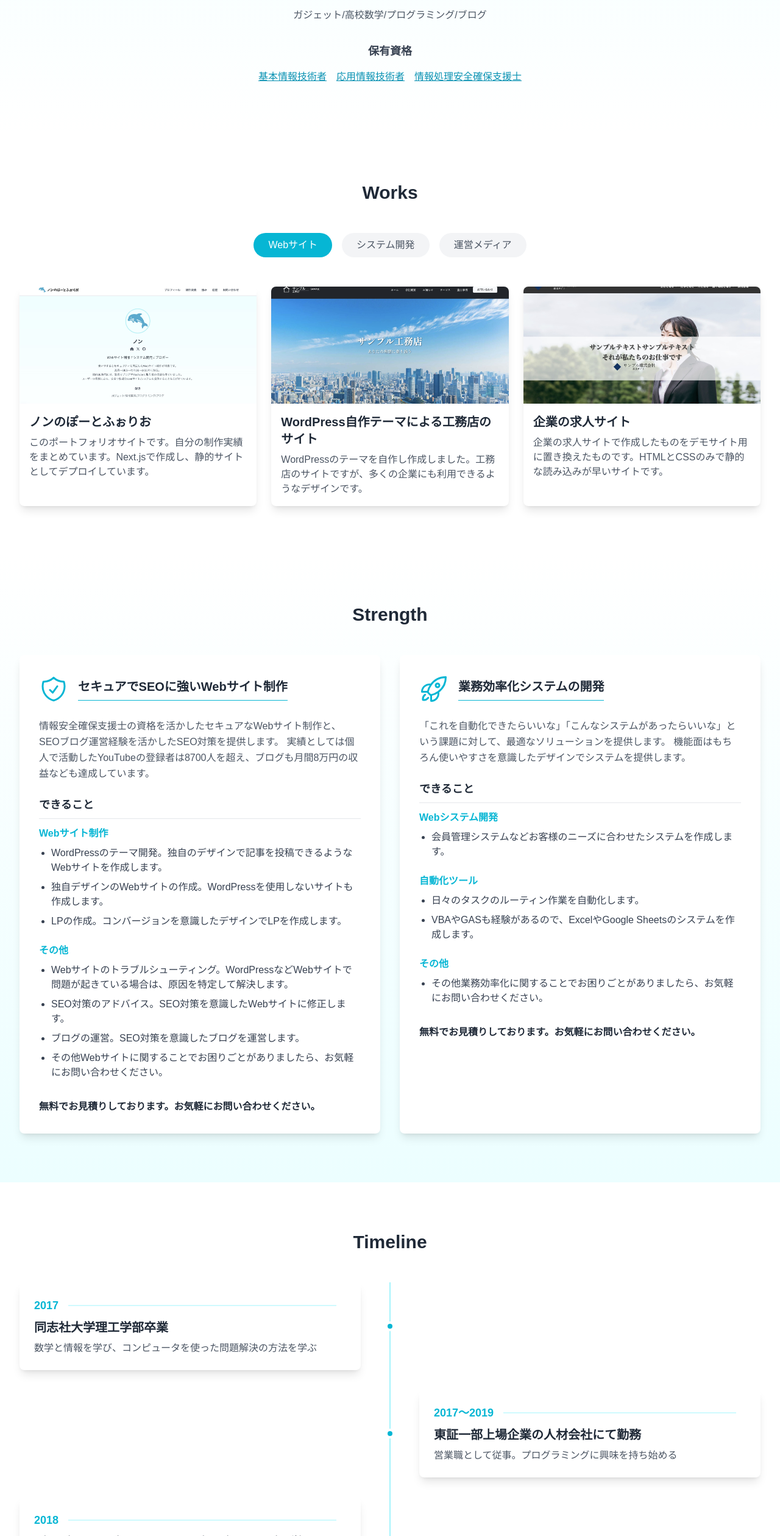
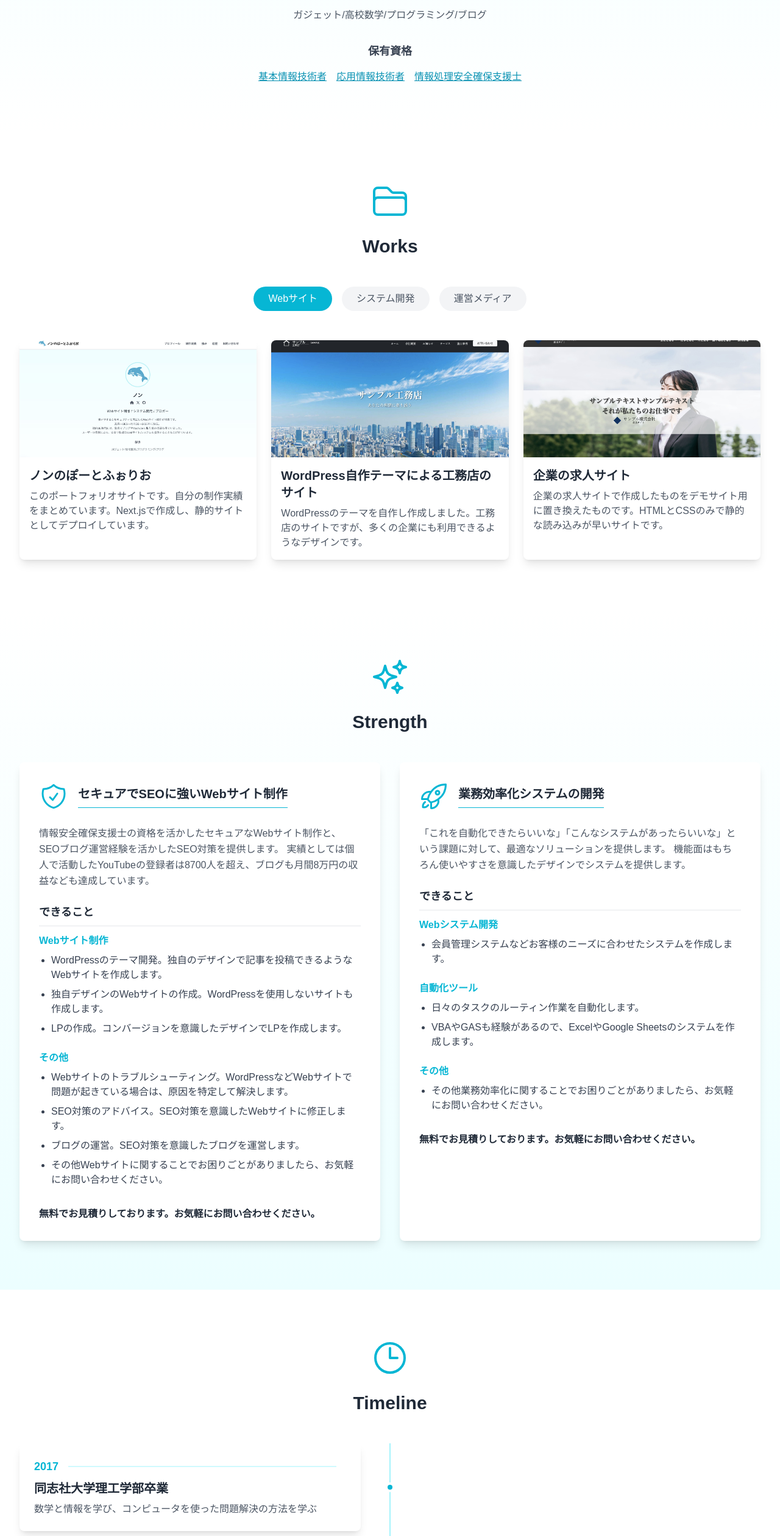
Before and after one commit to non-dev777/non_portfolio, a Next.js app: page / in a window 1280 px wide. Shown: the part 646-3165 px from the top of the page at 61% size. Built offline with nearby package versions, Linux system fonts and the light colour scheme.

Commit message:
✨ Add animated section headers with Heroicons for Strength, Timeline, and Works

```diff
--- a/app/components/Strength.tsx
+++ b/app/components/Strength.tsx
@@ -1,7 +1,11 @@
 "use client";
 
 import { motion } from "framer-motion";
-import { ShieldCheckIcon, RocketLaunchIcon } from "@heroicons/react/24/outline";
+import {
+  ShieldCheckIcon,
+  RocketLaunchIcon,
+  SparklesIcon,
+} from "@heroicons/react/24/outline";
 
 type CanDos = {
   [key: string]: string[];
@@ -91,9 +95,16 @@ const Strength = () => {
       className="py-20 bg-gradient-to-b from-white to-cyan-50"
     >
       <div className="max-w-7xl mx-auto px-4 sm:px-6 lg:px-8">
-        <h2 className="text-3xl font-bold text-center text-gray-800 mb-12">
-          Strength
-        </h2>
+        <motion.div
+          initial={{ opacity: 0, y: 20 }}
+          whileInView={{ opacity: 1, y: 0 }}
+          transition={{ duration: 0.6 }}
+          viewport={{ once: true }}
+          className="text-center"
+        >
+          <SparklesIcon className="h-16 w-16 text-cyan-500 mx-auto mb-6" />
+          <h2 className="text-3xl font-bold text-gray-800 mb-12">Strength</h2>
+        </motion.div>
 
         <motion.div
           variants={containerVariants}
--- a/app/components/Timeline.tsx
+++ b/app/components/Timeline.tsx
@@ -1,6 +1,7 @@
 "use client";
 
 import { motion } from "framer-motion";
+import { ClockIcon } from "@heroicons/react/24/outline";
 
 interface TimelineItem {
   year: string;
@@ -87,9 +88,16 @@ const Timeline = () => {
   return (
     <section id="timeline" className="py-20 bg-white">
       <div className="max-w-7xl mx-auto px-4 sm:px-6 lg:px-8">
-        <h2 className="text-3xl font-bold text-center text-gray-800 mb-12">
-          Timeline
-        </h2>
+        <motion.div
+          initial={{ opacity: 0, y: 20 }}
+          whileInView={{ opacity: 1, y: 0 }}
+          transition={{ duration: 0.6 }}
+          viewport={{ once: true }}
+          className="text-center"
+        >
+          <ClockIcon className="h-16 w-16 text-cyan-500 mx-auto mb-6" />
+          <h2 className="text-3xl font-bold text-gray-800 mb-12">Timeline</h2>
+        </motion.div>
 
         <motion.div
           variants={containerVariants}
--- a/app/components/Works.tsx
+++ b/app/components/Works.tsx
@@ -3,6 +3,7 @@
 import { useState } from "react";
 import { motion, AnimatePresence } from "framer-motion";
 import Image from "next/image";
+import { FolderIcon } from "@heroicons/react/24/outline";
 
 // メディアコンテンツの型定義
 // type: 表示するメディアの種類（画像/GIF/YouTube）
@@ -469,9 +470,16 @@ const Works = () => {
   return (
     <section id="works" className="py-20 bg-white">
       <div className="max-w-7xl mx-auto px-4 sm:px-6 lg:px-8">
-        <h2 className="text-3xl font-bold text-center text-gray-800 mb-12">
-          Works
-        </h2>
+        <motion.div
+          initial={{ opacity: 0, y: 20 }}
+          whileInView={{ opacity: 1, y: 0 }}
+          transition={{ duration: 0.6 }}
+          viewport={{ once: true }}
+          className="text-center"
+        >
+          <FolderIcon className="h-16 w-16 text-cyan-500 mx-auto mb-6" />
+          <h2 className="text-3xl font-bold text-gray-800 mb-12">Works</h2>
+        </motion.div>
 
         {/* カテゴリー選択ボタン */}
         <div className="flex justify-center space-x-4 mb-12">
```
